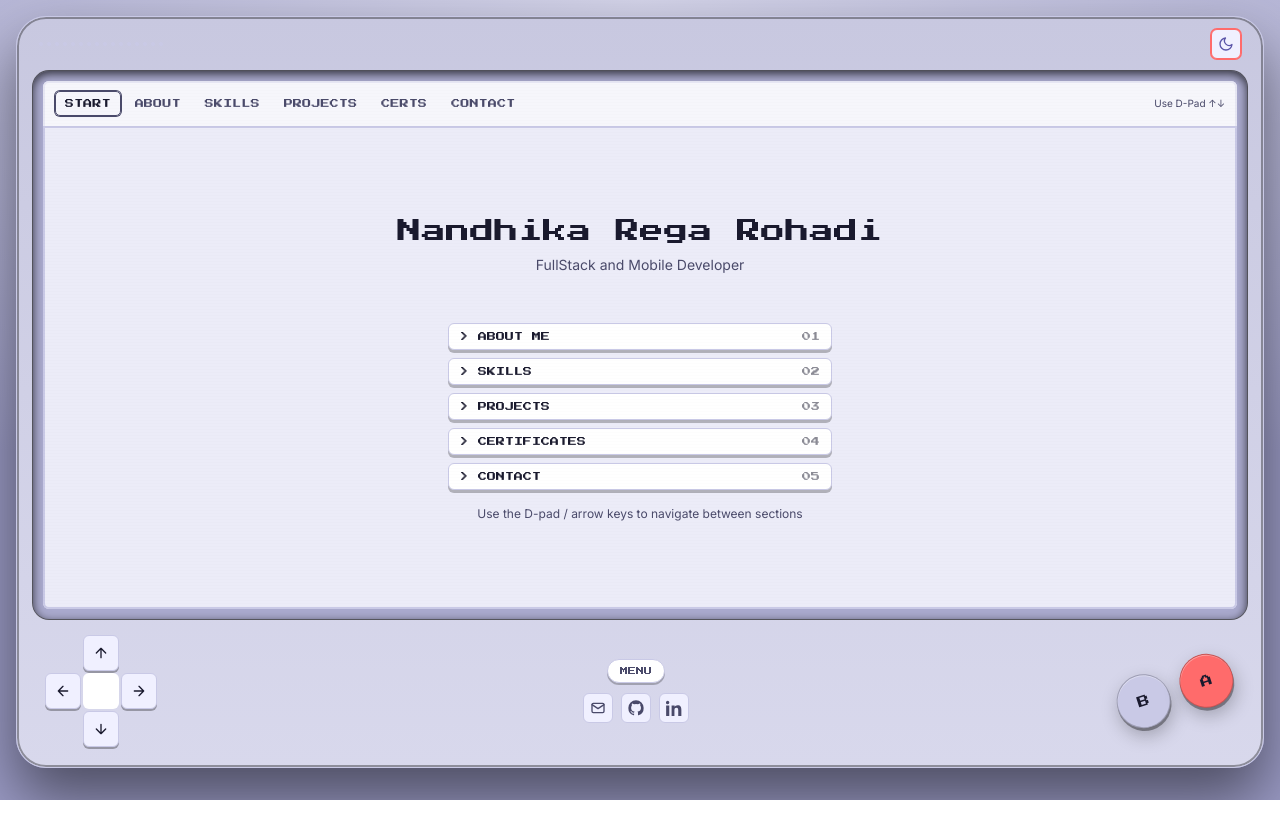
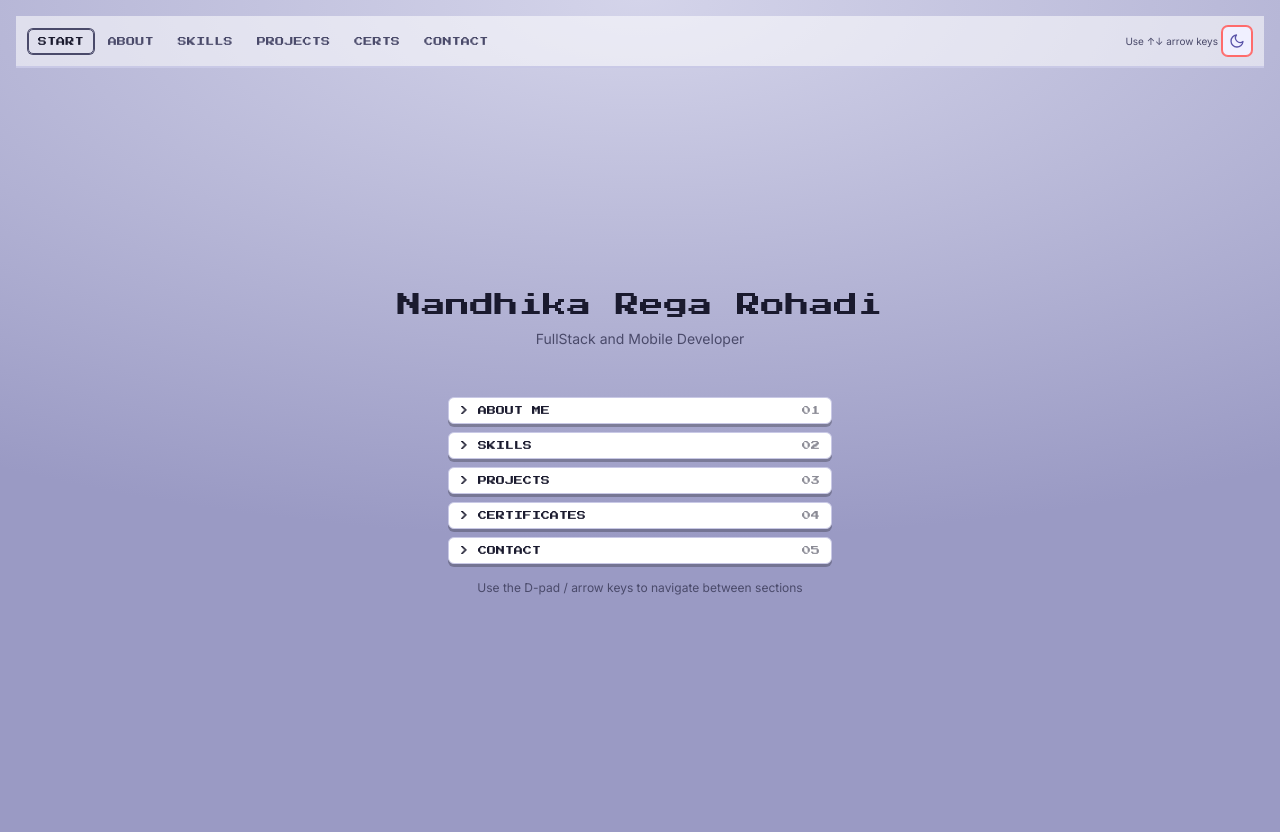
Before and after one commit to RegaRohadi/MyPorto, a React (Vite) app: page / in a window 1280 px wide. Before the commit the page ends 800 px from the top, so only its background shows below. Built offline with nearby package versions, Linux system fonts and the light colour scheme.

Commit message:
Enhance project configuration, improve UI layout, and update user profile details

```diff
--- a/src/App.tsx
+++ b/src/App.tsx
@@ -125,6 +125,12 @@ export default function App() {
       } else if (e.key === 'ArrowDown') {
         e.preventDefault()
         goNext()
+      } else if (e.key === 'ArrowLeft' && leftRef.current) {
+        e.preventDefault()
+        leftRef.current()
+      } else if (e.key === 'ArrowRight' && rightRef.current) {
+        e.preventDefault()
+        rightRef.current()
       }
     }
     window.addEventListener('keydown', onKey)
@@ -147,7 +153,7 @@ export default function App() {
   }
 
   return (
-    <div className="min-h-[100dvh] py-2 px-2 sm:py-4 sm:px-4">
+    <div className="app-frame min-h-[100dvh] py-2 px-2 sm:py-4 sm:px-4">
       <GbaShell
         onUp={goPrev}
         onDown={goNext}
@@ -159,7 +165,7 @@ export default function App() {
         theme={theme}
         onToggleTheme={toggleTheme}
       >
-        <TopNav screen={screen} navigate={navigate} />
+        <TopNav screen={screen} navigate={navigate} theme={theme} onToggleTheme={toggleTheme} />
         <div
           className={`screen-viewport ${flickering ? 'flicker' : ''}`}
           onPointerDown={onPointerDown}
--- a/src/components/About.tsx
+++ b/src/components/About.tsx
@@ -33,7 +33,7 @@ export function About({
 
   return (
     <div className="h-full overflow-y-auto px-6 py-6">
-      <div className="max-w-5xl mx-auto flex flex-col md:flex-row gap-8 items-start">
+      <div className="w-full flex flex-col md:flex-row gap-8 items-start">
         <div className="shrink-0 mx-auto md:mx-0">
           <div className="card p-3">
             <PixelArt rows={AVATAR} className="w-32 h-24" label="Pixel-art avatar of the portfolio owner" />
@@ -52,7 +52,7 @@ export function About({
         </div>
       </div>
 
-      <div className="max-w-5xl mx-auto mt-4 grid grid-cols-3 gap-2 sm:gap-4">
+      <div className="w-full mt-4 grid grid-cols-3 gap-2 sm:gap-4">
         {PROFILE.stats.map((s) => (
           <div key={s.label} className="stat text-center">
             <div className="stat-value">{s.value}</div>
@@ -61,7 +61,7 @@ export function About({
         ))}
       </div>
 
-      <div className="max-w-5xl mx-auto mt-6">
+      <div className="w-full mt-6">
         <button type="button" className="btn btn-accent focus-ring" onClick={onContact}>
           CONTACT ME
         </button>
--- a/src/components/Certificates.tsx
+++ b/src/components/Certificates.tsx
@@ -25,11 +25,11 @@ export function Certificates({ active, register }: { active: boolean; register:
 
   return (
     <div className="h-full overflow-y-auto px-6 py-4 flex flex-col">
-      <div className="max-w-5xl mx-auto w-full">
+      <div className="w-full">
         <SectionHeader title="CERTIFICATES" meta="ACHIEVEMENTS" active={active} />
       </div>
 
-      <div className="max-w-5xl mx-auto w-full mt-3 flex-1">
+      <div className="w-full mt-3 flex-1">
         {CERTIFICATES.length === 0 ? (
           <div className="card p-6 text-center">
             <p className="pixel text-[10px]" style={{ color: 'var(--gba-em)' }}>
--- a/src/components/Contact.tsx
+++ b/src/components/Contact.tsx
@@ -45,7 +45,7 @@ export function Contact({ active, register }: { active: boolean; register: Regis
 
   return (
     <div className="h-full overflow-y-auto px-6 py-6">
-      <div className="max-w-2xl mx-auto">
+      <div className="w-full">
         <SectionHeader title="CONTACT" active={active} />
         <p className="body-copy mt-3" style={{ color: 'var(--gba-dim)' }}>
           Have a project or just want to say hi? Reach me through any of the channels below.
--- a/src/components/Projects.tsx
+++ b/src/components/Projects.tsx
@@ -29,11 +29,11 @@ export function Projects({ active, register }: { active: boolean; register: Regi
 
   return (
     <div className="h-full overflow-y-auto px-6 py-4 flex flex-col">
-      <div className="max-w-5xl mx-auto w-full">
+      <div className="w-full">
         <SectionHeader title="PROJECTS" meta="LEVEL SELECT" active={active} />
       </div>
 
-      <div className="max-w-5xl mx-auto w-full mt-3 flex-1">
+      <div className="w-full mt-3 flex-1">
         {PROJECTS.length === 0 ? (
           <div className="card p-6 text-center">
             <p className="pixel text-[10px]" style={{ color: 'var(--gba-em)' }}>
--- a/src/components/Skills.tsx
+++ b/src/components/Skills.tsx
@@ -5,7 +5,7 @@ export function Skills({ active }: { active?: boolean }) {
   return (
     <div className="h-full overflow-y-auto px-6 py-6">
       <div className="min-h-full flex flex-col justify-center">
-        <div className="max-w-5xl mx-auto w-full">
+        <div className="w-full">
         <SectionHeader title="SKILLS" meta="LOADOUT" active={active} />
         <div className="grid gap-4 mt-4 sm:grid-cols-3">
           {PROFILE.skills.map((g) => (
--- a/src/components/TopNav.tsx
+++ b/src/components/TopNav.tsx
@@ -1,3 +1,5 @@
+import { MoonIcon, SunIcon } from './icons'
+
 export type SectionId = 'start' | 'about' | 'skills' | 'projects' | 'certificates' | 'contact'
 
 const ITEMS: { id: SectionId; label: string }[] = [
@@ -12,9 +14,11 @@ const ITEMS: { id: SectionId; label: string }[] = [
 interface Props {
   screen: number
   navigate: (i: number) => void
+  theme: 'dark' | 'light'
+  onToggleTheme: () => void
 }
 
-export function TopNav({ screen, navigate }: Props) {
+export function TopNav({ screen, navigate, theme, onToggleTheme }: Props) {
   return (
     <nav className="nav" aria-label="Main sections">
       {ITEMS.map((item, i) => (
@@ -29,10 +33,22 @@ export function TopNav({ screen, navigate }: Props) {
         </button>
       ))}
       <span
-        className="ml-auto hidden md:inline whitespace-nowrap text-[10px]"
+        className="ml-auto hidden lg:inline whitespace-nowrap text-[10px]"
         style={{ color: 'var(--gba-dim)' }}
       >
-        Use D-Pad ↑↓
+        Use ↑↓ arrow keys
+      </span>
+      <span className="hidden lg:inline-flex">
+        <button
+          type="button"
+          className="mini-btn focus-ring"
+          onClick={onToggleTheme}
+          aria-pressed={theme === 'light'}
+          aria-label={theme === 'dark' ? 'Switch to light mode' : 'Switch to dark mode'}
+          title="Brightness"
+        >
+          {theme === 'dark' ? <SunIcon className="w-4 h-4" /> : <MoonIcon className="w-4 h-4" />}
+        </button>
       </span>
     </nav>
   )
--- a/src/data/profile.json
+++ b/src/data/profile.json
@@ -39,8 +39,7 @@
       "items": [
         "Git",
         "Figma",
-        "Vitest",
-        "Vercel"
+        "Docker"
       ]
     }
   ],
@@ -51,7 +50,7 @@
     },
     {
       "label": "Level",
-      "value": "Mid"
+      "value": "Entry"
     },
     {
       "label": "Projects",
@@ -59,8 +58,8 @@
     }
   ],
   "contact": {
-    "email": "hello@playerone.dev",
-    "github": "https://github.com/playerone",
-    "linkedin": "https://linkedin.com/in/playerone"
+    "email": "regarohadi422@gmail.com",
+    "github": "https://github.com/RegaRohadi",
+    "linkedin": "https://www.linkedin.com/in/nandhika-rega-rohadi"
   }
 }
--- a/src/styles/global.css
+++ b/src/styles/global.css
@@ -383,7 +383,7 @@ html::-webkit-scrollbar-thumb:active{ filter:brightness(.9); }
   backdrop-filter: blur(2px);
 }
 .modal{
-  width:min(100%, 640px);
+  width:min(100%, 800px);
   max-height:86vh;
   overflow-y:auto;
   background:var(--gba-card);
@@ -431,3 +431,28 @@ html::-webkit-scrollbar-thumb:active{ filter:brightness(.9); }
   .card{ border-radius:8px; }
   .carousel-projects .embla__slide{ flex:0 0 88%; }
 }
+
+/* ---- desktop: hide the GBA hardware casing, show clean full-page layout ---- */
+@media (min-width: 1024px){
+  .app-frame{ padding:0; }
+  .gba-shell{
+    width:100%;
+    max-width:none;
+    height:100dvh;
+    background:transparent;
+    border:none;
+    border-radius:0;
+    box-shadow:none;
+    padding:0;
+  }
+  .gba-top, .controls{ display:none; }
+  .screen-bezel,
+  [data-theme="light"] .screen-bezel{
+    background:transparent;
+    border-radius:0;
+    padding:0;
+    box-shadow:none;
+  }
+  .lcd{ background:transparent; border-radius:0; box-shadow:none; }
+  .scanlines::after{ display:none; }
+}
--- a/vite.config.ts
+++ b/vite.config.ts
@@ -1,3 +1,13 @@
 import { defineConfig } from 'vite'
 import react from '@vitejs/plugin-react'
-export default defineConfig({ plugins: [react()] })
+
+export default defineConfig({
+  plugins: [react()],
+  server: {
+    host: true,
+    port: 5173,
+    strictPort: true,
+    allowedHosts: true,
+    watch: { usePolling: true },
+  },
+})
```
Also changed, not shown: docker-compose.yml (+10 -10 lines).
